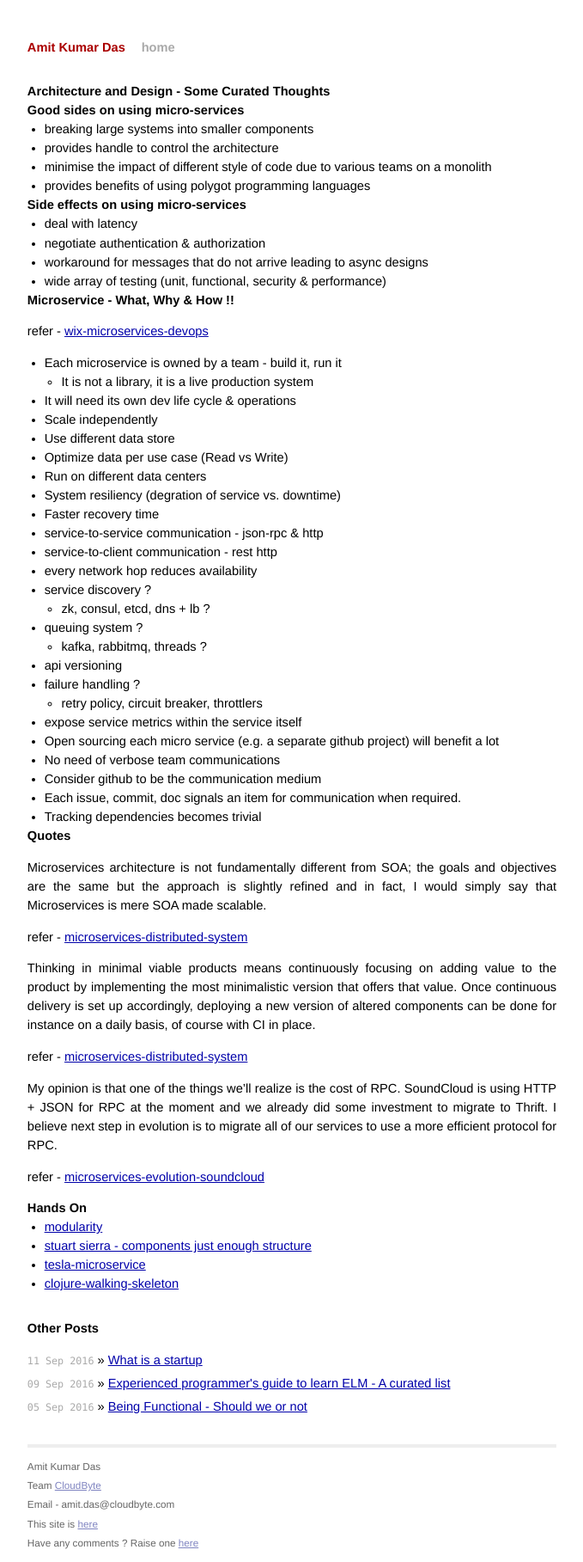
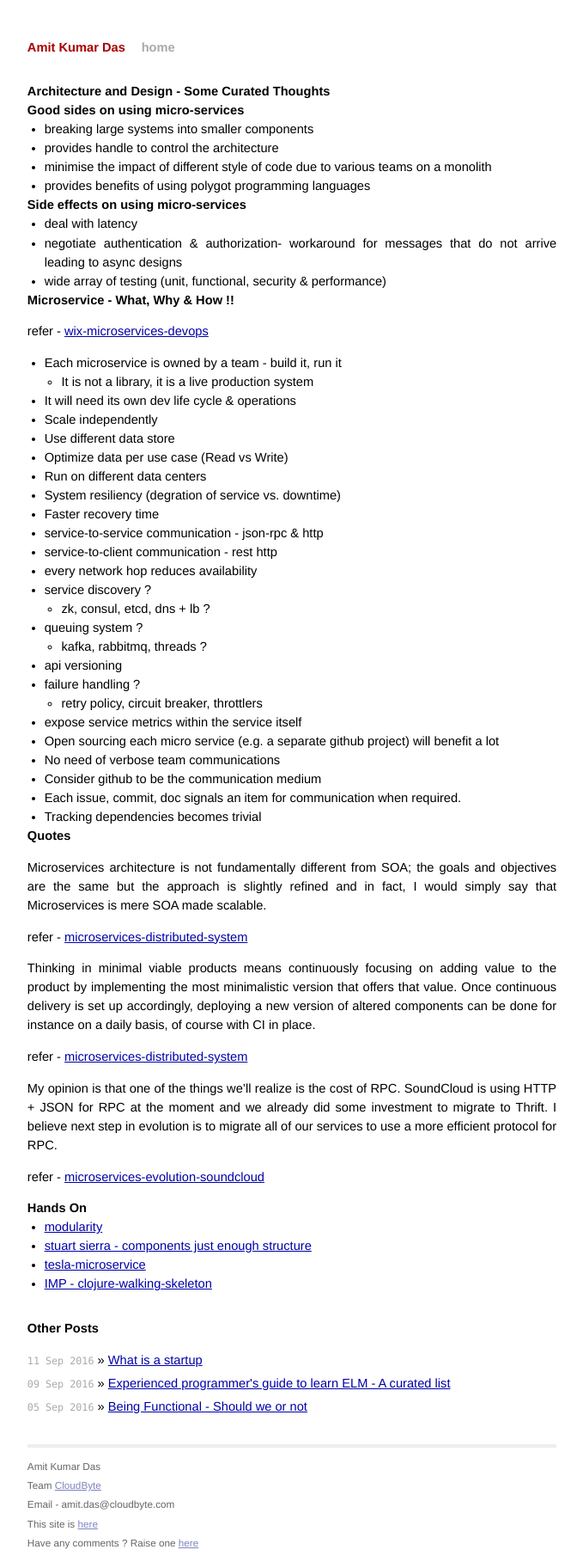
Before and after one commit to AmitKumarDas/amitkumardas.github.io, a Jekyll site: the page built from _posts/2016-09-10-architecture-and-design-curated-thoughts.md, in a window 1280 px wide. Shown: the whole page at 86% size, without its empty margins (300-979 px from the left). Built offline with Jekyll 4.4.1, drawn with Linux system fonts in a browser that asks for light colours.

Commit message:
Update 2016-09-10-architecture-and-design-curated-thoughts.md

```diff
--- a/_posts/2016-09-10-architecture-and-design-curated-thoughts.md
+++ b/_posts/2016-09-10-architecture-and-design-curated-thoughts.md
@@ -15,8 +15,7 @@ title: Architecture and Design - Some Curated Thoughts
 ### Side effects on using micro-services
 
 - deal with latency
-- negotiate authentication & authorization
-- workaround for messages that do not arrive leading to async designs
+- negotiate authentication & authorization- workaround for messages that do not arrive leading to async designs
 - wide array of testing (unit, functional, security & performance)
 
 ### Microservice - What, Why & How !!
@@ -75,4 +74,4 @@ refer - [microservices-evolution-soundcloud](https://www.infoq.com/articles/micr
 - [modularity](https://modularity.org/index.html)
 - [stuart sierra - components just enough structure](https://www.youtube.com/watch?v=13cmHf_kt-Q)
 - [tesla-microservice](https://github.com/otto-de/tesla-microservice)
-- [clojure-walking-skeleton](http://www.agilityfeat.com/blog/2015/03/clojure-walking-skeleton)
+- [IMP - clojure-walking-skeleton](http://www.agilityfeat.com/blog/2015/03/clojure-walking-skeleton)
```
